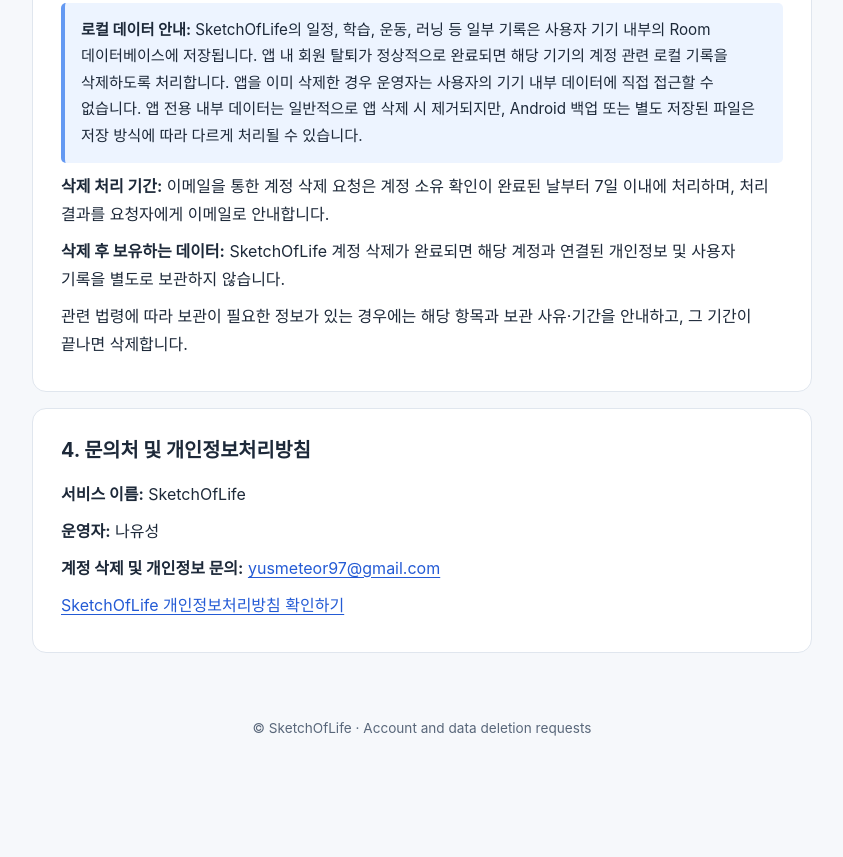
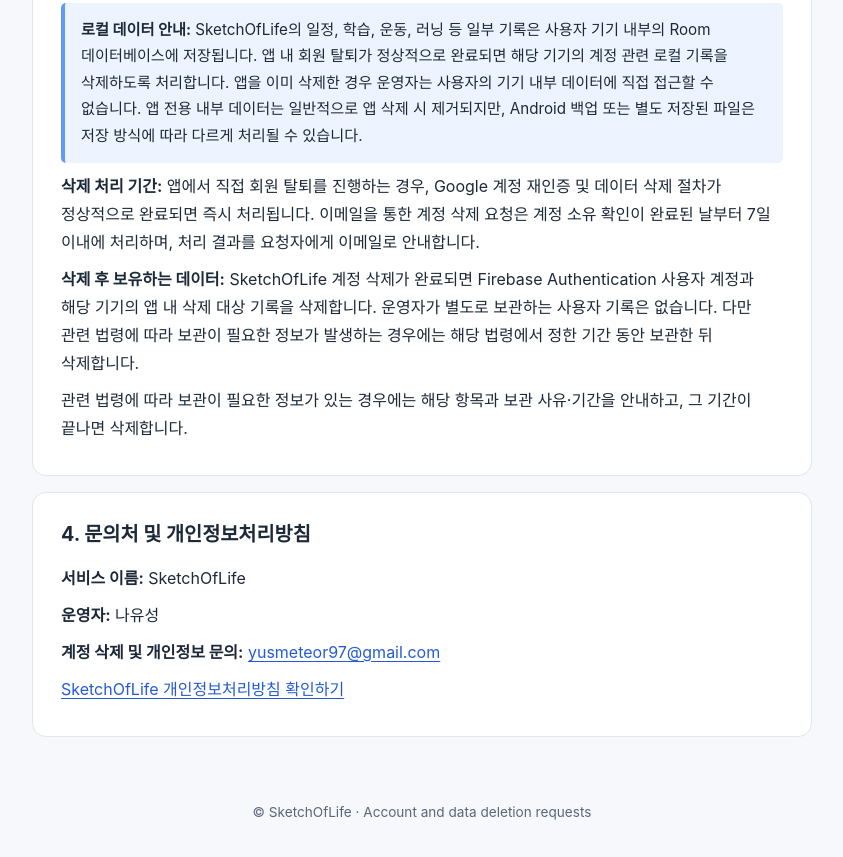
Before and after one commit to LaYuSeong/SketchOfLife-Policy, a plain HTML site: page delete-account.html in a window 1280 px wide. Shown: the part 2112-2969 px from the top of the page, without its empty margins (218-1061 px from the left). Before the commit the page ends 2885 px from the top, so only its background shows below. Drawn offline with Linux system fonts and the light colour scheme.

Commit message:
Update delete-account.html

```diff
--- a/delete-account.html
+++ b/delete-account.html
@@ -156,6 +156,10 @@
 </p>
       <p>
   <strong>삭제 처리 기간:</strong>
+  앱에서 직접 회원 탈퇴를 진행하는 경우,
+  Google 계정 재인증 및 데이터 삭제 절차가
+  정상적으로 완료되면 즉시 처리됩니다.
+
   이메일을 통한 계정 삭제 요청은
   계정 소유 확인이 완료된 날부터
   7일 이내에 처리하며,
@@ -164,8 +168,13 @@
       <p>
   <strong>삭제 후 보유하는 데이터:</strong>
   SketchOfLife 계정 삭제가 완료되면
-  해당 계정과 연결된 개인정보 및
-  사용자 기록을 별도로 보관하지 않습니다.
+  Firebase Authentication 사용자 계정과
+  해당 기기의 앱 내 삭제 대상 기록을 삭제합니다.
+
+  운영자가 별도로 보관하는 사용자 기록은 없습니다.
+  다만 관련 법령에 따라 보관이 필요한 정보가
+  발생하는 경우에는 해당 법령에서 정한 기간 동안
+  보관한 뒤 삭제합니다.
 </p>
       <p>관련 법령에 따라 보관이 필요한 정보가 있는 경우에는 해당 항목과 보관 사유·기간을 안내하고, 그 기간이 끝나면 삭제합니다.</p>
     </section>
```
